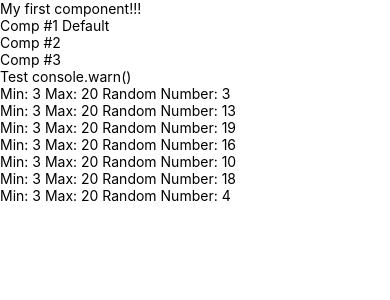
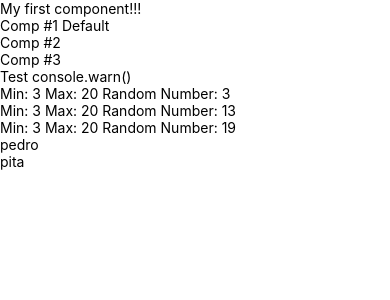
Before and after one commit to pedro-pita/ReactNativeCourse, a React Native app in the folder Projects/SomeFundamentals/: screen / in a window 390 px wide. Shown: the top 300 px of the page. Built offline with nearby package versions, Linux system fonts and the light colour scheme.

Commit message:
Fragments

```diff
--- a/Projects/SomeFundamentals/src/App.js
+++ b/Projects/SomeFundamentals/src/App.js
@@ -5,6 +5,7 @@ import FirstComponent from './components/1_FirstComponent';
 import CompDefault, {Comp2,Comp3} from './components/2_MultiComponents'; //CompDefault is the default Component
 import YellowBoxConsoleWarn from './components/3_ConsoleWarn';
 import ComponentWithProperties from './components/4_ComponentWithProperties';
+import Fragments from './components/5_Fragments';
 
 export default () =>
   (
@@ -17,9 +18,6 @@ export default () =>
       <ComponentWithProperties min={3} max={20} name="Pedro"/>
       <ComponentWithProperties min={3} max={20} name="Pedro"/>
       <ComponentWithProperties min={3} max={20} name="Pedro"/>
-      <ComponentWithProperties min={3} max={20} name="Pedro"/>
-      <ComponentWithProperties min={3} max={20} name="Pedro"/>
-      <ComponentWithProperties min={3} max={20} name="Pedro"/>
-      <ComponentWithProperties min={3} max={20} name="Pedro"/>
+      <Fragments first="pedro" second="pita"/>
     </View>
   );
--- /dev/null
+++ b/Projects/SomeFundamentals/src/components/5_Fragments.js
@@ -0,0 +1,9 @@
+import React, { Fragment } from 'react'
+import { Text } from 'react-native'
+
+export default props => (
+    <Fragment>
+        <Text>{props.first}</Text>
+        <Text>{props.second}</Text>
+    </Fragment>
+);
```
